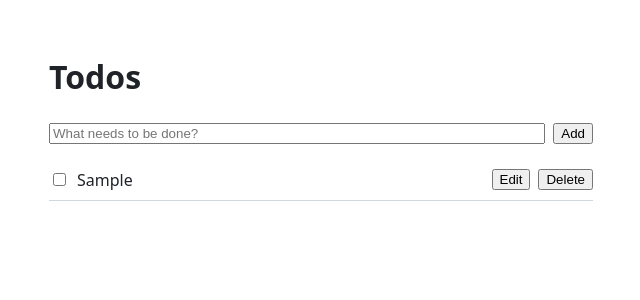
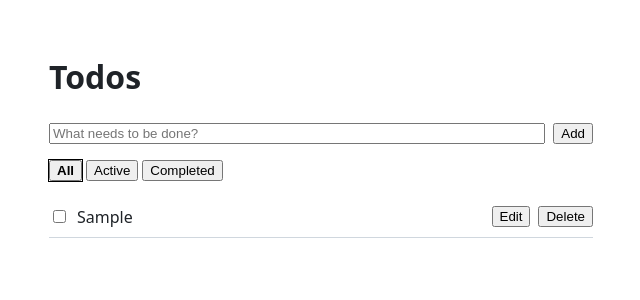
Before and after one commit to aryan-edstem/fe-interview-prep-1, a React (Vite) app: page /q1-todo in a window 1280 px wide. Both pictures are taken after typing "Sample" into the empty fields and a click on the button "Add". Shown: the top 300 px of the page, without its empty margins (319-959 px from the left). Built offline with nearby package versions, Linux system fonts and the light colour scheme.

Commit message:
Add All/Active/Completed filter that survives refresh

```diff
--- /dev/null
+++ b/src/pages/TodoPage/TodoFilters.tsx
@@ -0,0 +1,32 @@
+import { FILTERS, type Filter } from '@/pages/TodoPage/todos'
+
+const LABELS: Record<Filter, string> = {
+  all: 'All',
+  active: 'Active',
+  completed: 'Completed',
+}
+
+interface TodoFiltersProps {
+  value: Filter
+  onChange: (filter: Filter) => void
+}
+
+export function TodoFilters({ value, onChange }: TodoFiltersProps) {
+  return (
+    <div className="todo-filters" role="group" aria-label="Filter todos">
+      {FILTERS.map((filter) => (
+        <button
+          key={filter}
+          type="button"
+          className="todo-filters__button"
+          aria-pressed={filter === value}
+          onClick={() => {
+            onChange(filter)
+          }}
+        >
+          {LABELS[filter]}
+        </button>
+      ))}
+    </div>
+  )
+}
--- a/src/pages/TodoPage/TodoPage.css
+++ b/src/pages/TodoPage/TodoPage.css
@@ -59,6 +59,17 @@
   text-decoration: line-through;
 }
 
+.todo-filters {
+  display: flex;
+  gap: 0.25rem;
+  margin-top: 1rem;
+}
+
+.todo-filters__button[aria-pressed='true'] {
+  font-weight: 600;
+  outline: 1px solid currentColor;
+}
+
 .todo-page__empty {
   color: #59636e;
 }
--- a/src/pages/TodoPage/TodoPage.tsx
+++ b/src/pages/TodoPage/TodoPage.tsx
@@ -1,20 +1,27 @@
 import { useLocalStorageState } from '@/hooks/useLocalStorageState'
+import { TodoFilters } from '@/pages/TodoPage/TodoFilters'
 import { TodoForm } from '@/pages/TodoPage/TodoForm'
 import { TodoItem } from '@/pages/TodoPage/TodoItem'
 import {
   addTodo,
   deleteTodo,
+  filterTodos,
+  isFilter,
   isTodoList,
   renameTodo,
   toggleTodo,
+  type Filter,
   type Todo,
 } from '@/pages/TodoPage/todos'
 import './TodoPage.css'
 
 const NO_TODOS: Todo[] = []
+const DEFAULT_FILTER: Filter = 'all'
 
 export default function TodoPage() {
   const [todos, setTodos] = useLocalStorageState('q1-todo:todos', NO_TODOS, isTodoList)
+  const [filter, setFilter] = useLocalStorageState('q1-todo:filter', DEFAULT_FILTER, isFilter)
+  const visibleTodos = filterTodos(todos, filter)
 
   return (
     <main className="todo-page">
@@ -27,8 +34,13 @@ export default function TodoPage() {
       {todos.length === 0 ? (
         <p className="todo-page__empty">Nothing to do yet. Add your first todo above.</p>
       ) : (
+        <>
+          <TodoFilters value={filter} onChange={setFilter} />
+          {visibleTodos.length === 0 ? (
+            <p className="todo-page__empty">No {filter} todos.</p>
+          ) : (
             <ul className="todo-list" aria-label="Todos">
-          {todos.map((todo) => (
+              {visibleTodos.map((todo) => (
                 <TodoItem
                   key={todo.id}
                   todo={todo}
@@ -45,6 +57,8 @@ export default function TodoPage() {
               ))}
             </ul>
           )}
+        </>
+      )}
     </main>
   )
 }
```
Also changed, not shown: 1 other file (tests, documents, lock files or other folders). Lines whose indentation alone changed are shown as unchanged.
